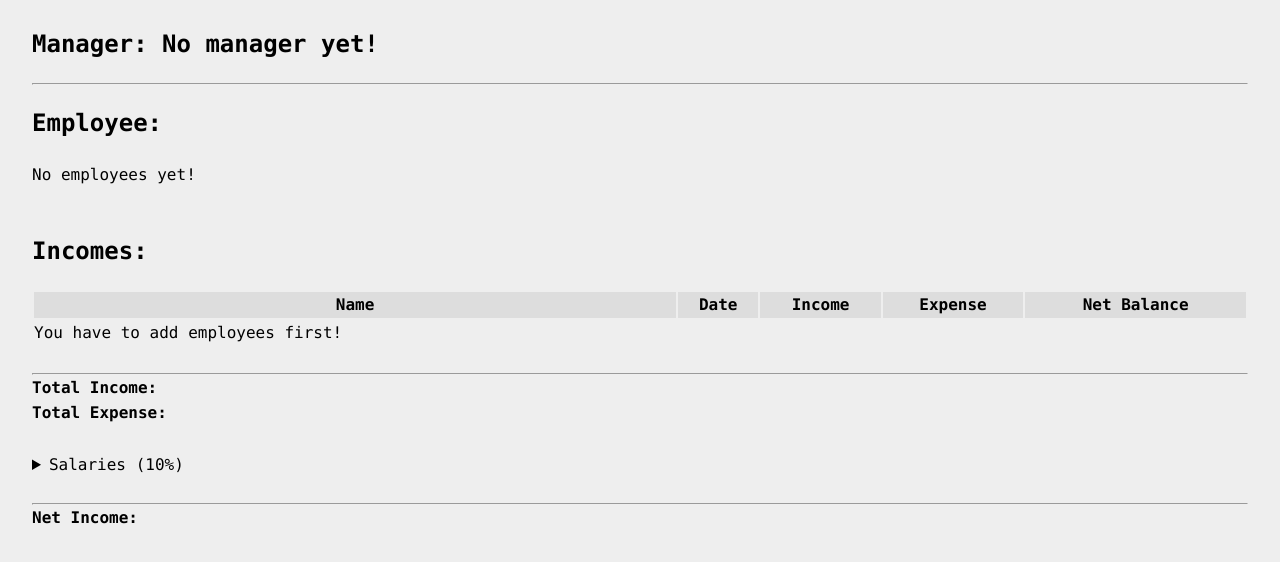
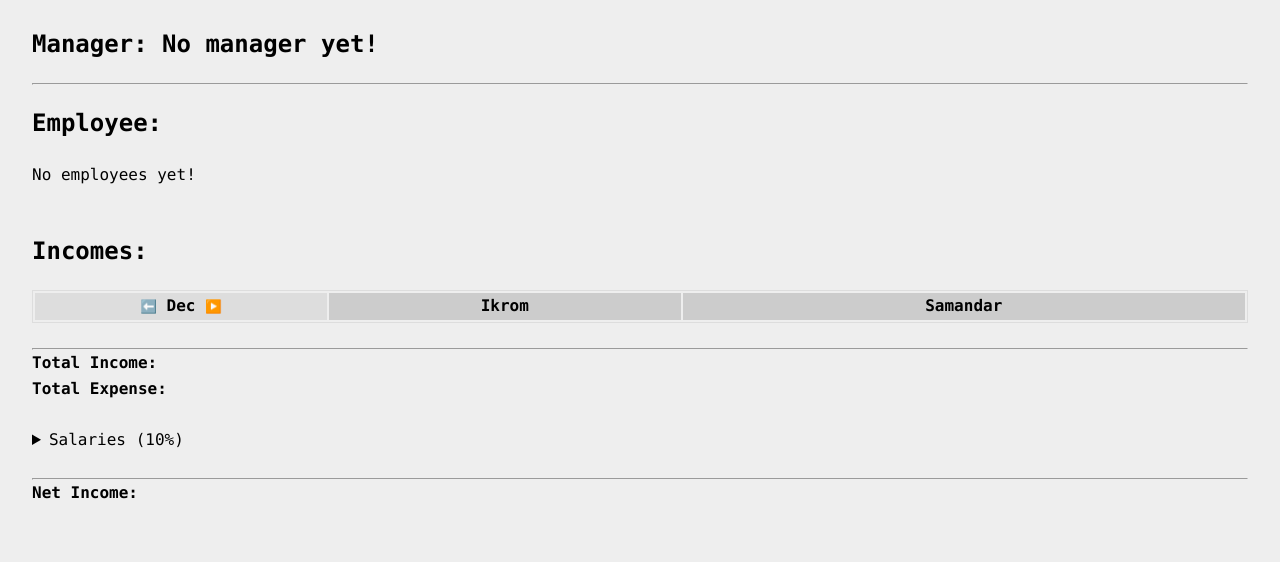
Before and after one commit to ikromw/financial-sheet, a React (Vite) app: page / in a window 1280 px wide. Shown: the top 562 px of the page. Built offline with nearby package versions, Linux system fonts and the light colour scheme.

Commit message:
Main data structure

```diff
--- a/src/App.css
+++ b/src/App.css
@@ -1,27 +1,46 @@
 .manager {
     color: #15762e;
 }
-
+.expences{
+    background: lightcoral;
+}
 table {
     width: 100%;
+    border: 1px solid #ddd;
 }
-table thead{
+
+table thead {
+    background: #ccc;
+}
+
+table thead tr th:nth-child(1) {
+    background: #ddd;
+    max-width: 40px !important;
+}
+table thead tr th:nth-child(1) button{
+    background: transparent;
+    border: none;
+    cursor: pointer;
+}
+
+table tbody tr:nth-child(even) {
     background: #ddd;
 }
-
 
 /*
     BUTTON and FORM
 */
-.align{
+.align {
     display: flex;
     gap: 10px;
     align-items: center;
 }
-.align:hover .open-close-form{
+
+.align:hover .open-close-form {
     display: block;
 }
-.open-close-form{
+
+.open-close-form {
     width: 25px;
     height: 25px;
     display: none;
@@ -29,9 +48,11 @@ table thead{
     border: none;
     cursor: pointer;
 }
-.open-close-form:hover{
+
+.open-close-form:hover {
     background: #ccc;
 }
-.open-close-form:active{
+
+.open-close-form:active {
     transform: scale(.9);
 }
--- a/src/App.jsx
+++ b/src/App.jsx
@@ -2,7 +2,7 @@ import "./App.css";
 import dayjs from "dayjs";
 import UsersForm from "./components/UsersForm";
 import IncomeForm from "./components/IncomeForm";
-import { test_data, users } from "./db/db";
+import { test_data, users, test_data1 } from "./db/db";
 import { useState, useMemo } from "react";
 import { MSGS, DEFAULT_PERCENT } from "./lib/settings";
 import {
@@ -157,7 +157,7 @@ function App() {
       )}
       <br />
 
-      <table className="table incomes">
+      {/* <table className="table incomes">
         <thead>
           <tr>
             <th>Name</th>
@@ -187,124 +187,68 @@ function App() {
                 )
           }
         </tbody>
+      </table> */}
+
+      <table className="table incomes">
+        <thead>
+          <tr>
+            <th><button>⬅️</button> Dec <button>▶️</button></th>
+            {test_data1.map((user) =>
+              <>
+                <th key={user.id}>{user.name}</th>
+              </>
+            )}
+          </tr>
+        </thead>
+
+        <tbody>
+          {
+            test_data1.map((user) =>
+              user.records.map((record, index) =>
+                console.log(record[0])
+              ))
+          }
+        </tbody>
       </table>
+
+
+
 
       {/* <table className="table incomes">
         <thead>
           <tr>
-            <th><button>⬅️</button> December <button>▶️</button></th>
+            <th><button>⬅️</button> Dec <button>▶️</button></th>
             <th>Farhod</th>
             <th>Samandar</th>
             <th>Baxtiyor</th>
             <th>Bekzod</th>
             <th>Asil</th>
             <th>Javohir</th>
-            <th>Saidahror</th>
-            <th>Muhriddin</th>
-            <th>BEKO</th>
-            <th>Ikrom</th>
           </tr>
         </thead>
         <tbody>
           <tr>
             <th>1</th>
-            <td>200,000 <br /> 500 000</td>
-            <td>200,000 | 500 000</td>
-            <td>200,000 | 500 000</td>
-            <td>200,000 | 500 000</td>
-            <td>200,000 | 500 000</td>
-            <td>200,000 | 500 000</td>
-            <td>200,000 | 500 000</td>
-            <td>200,000 | 500 000</td>
-            <td>200,000 | 500 000</td>
-            <td>200,000 | 500 000</td>
+            <td>200,000/<span style={{ color: "#999" }}>10,000</span></td>
+            <td>0</td>
+            <td>200,000</td>
+            <td>200,000</td>
+            <td>200,000</td>
+            <td>200,000</td>
           </tr>
-          <tr>
-            <th>1</th>
-            <td>200,000 <br /> 500 000</td>
-            <td>200,000 | 500 000</td>
-            <td>200,000 | 500 000</td>
-            <td>200,000 | 500 000</td>
-            <td>200,000 | 500 000</td>
-            <td>200,000 | 500 000</td>
-            <td>200,000 | 500 000</td>
-            <td>200,000 | 500 000</td>
-            <td>200,000 | 500 000</td>
-            <td>200,000 | 500 000</td>
+
+          <tr className="expences">
+            <th>Expences</th>
+            <td>200,000</td>
+            <td>10</td>
+            <td>200,000</td>
+            <td>200,000</td>
+            <td>200,000</td>
+            <td>200,000</td>
           </tr>
-          <tr>
-            <th>1</th>
-            <td>200,000 <br /> 500 000</td>
-            <td>200,000 | 500 000</td>
-            <td>200,000 | 500 000</td>
-            <td>200,000 | 500 000</td>
-            <td>200,000 | 500 000</td>
-            <td>200,000 | 500 000</td>
-            <td>200,000 | 500 000</td>
-            <td>200,000 | 500 000</td>
-            <td>200,000 | 500 000</td>
-            <td>200,000 | 500 000</td>
-          </tr>
-          <tr>
-            <th>1</th>
-            <td>200,000 <br /> 500 000</td>
-            <td>200,000 | 500 000</td>
-            <td>200,000 | 500 000</td>
-            <td>200,000 | 500 000</td>
-            <td>200,000 | 500 000</td>
-            <td>200,000 | 500 000</td>
-            <td>200,000 | 500 000</td>
-            <td>200,000 | 500 000</td>
-            <td>200,000 | 500 000</td>
-            <td>200,000 | 500 000</td>
-          </tr>
-          <tr>
-            <th>1</th>
-            <td>200,000 <br /> 500 000</td>
-            <td>200,000 | 500 000</td>
-            <td>200,000 | 500 000</td>
-            <td>200,000 | 500 000</td>
-            <td>200,000 | 500 000</td>
-            <td>200,000 | 500 000</td>
-            <td>200,000 | 500 000</td>
-            <td>200,000 | 500 000</td>
-            <td>200,000 | 500 000</td>
-            <td>200,000 | 500 000</td>
-          </tr>
-          <tr>
-            <th>1</th>
-            <td>200,000 <br /> 500 000</td>
-            <td>200,000 | 500 000</td>
-            <td>200,000 | 500 000</td>
-            <td>200,000 | 500 000</td>
-            <td>200,000 | 500 000</td>
-            <td>200,000 | 500 000</td>
-            <td>200,000 | 500 000</td>
-            <td>200,000 | 500 000</td>
-            <td>200,000 | 500 000</td>
-            <td>200,000 | 500 000</td>
-          </tr>
+
         </tbody>
       </table> */}
-
-      {/* {
-        usersData.length == 0 ?
-          MSGS.employee_add_form :
-          data.length === 0 ? MSGS.no_income :
-            data.map((employee) =>
-              employee.records.map((record, recordIndex) => (
-                <div key={recordIndex}>
-                  {recordIndex === 0 && (
-                    <h3>{employee.name}</h3>
-                  )}
-                  <p>{dayjs(record.date).format('MMMM D, YYYY')}</p>
-                  <p>{record.income && PriceFormat(record.income)}</p>
-                  <p>{record.expense && PriceFormat(record.expense)}</p>
-                  <p>{record.income && PriceFormat(record.income - record.expense)}</p>
-                </div>
-              ))
-            )
-      } */}
 
       <br />
       <hr />
--- a/src/components/IncomeForm.jsx
+++ b/src/components/IncomeForm.jsx
@@ -19,6 +19,8 @@ const IncomeForm = ({ usersData, onSubmit, dataFormSchema, setDataFormSchema })
                     })}
                 </>
             </select>
+
+            <input type="date" name="" id="" />
 
             <input
                 type="number"
--- a/src/db/db.js
+++ b/src/db/db.js
@@ -6,7 +6,83 @@
 //   date: string
 //   income: number
 //   expense: number
+
+
 export const test_data = []
+export const test_data1 = [
+  {
+    id: 1,
+    name: "Ikrom",
+    records: [
+      {
+        month: "January",
+        details: [
+          {
+            income: 200000,
+            expense: 0,
+            date: "2025-01-01"
+          },
+          {
+            income: 200000,
+            expense: 10000,
+            date: "2025-01-02"
+          },
+        ]
+      },
+      {
+        month: "February",
+        details: [
+          {
+            income: 200000,
+            expense: 2000,
+            date: "2025-01-01"
+          },
+          {
+            income: 200000,
+            expense: 10000,
+            date: "2025-01-02"
+          },
+        ]
+      }
+    ]
+  },
+  {
+    id: 2,
+    name: "Samandar",
+    records: [
+      {
+        month: "January",
+        details: [
+          {
+            income: 200000,
+            expense: 0,
+            date: "2025-01-01"
+          },
+          {
+            income: 200000,
+            expense: 10000,
+            date: "2025-01-02"
+          }
+        ]
+      },
+      {
+        month: "February",
+        details: [
+          {
+            income: 200000,
+            expense: 15000,
+            date: "2025-01-01"
+          },
+          {
+            income: 200000,
+            expense: 10000,
+            date: "2025-01-02"
+          },
+        ]
+      }
+    ]
+  }
+]
 
 // Users data scheme:
 // name: string
@@ -17,8 +93,8 @@ export const users = []
 // Local storage
 const INCOME_DATA_KEY = "income_data"
 export const SET_INCOME_DATA = (data) => {
-    localStorage.setItem(INCOME_DATA_KEY, JSON.stringify(data));
+  localStorage.setItem(INCOME_DATA_KEY, JSON.stringify(data));
 }
 export const GET_INCOME_DATA = (data) => {
-    return JSON.parse(localStorage.getItem(INCOME_DATA_KEY));
+  return JSON.parse(localStorage.getItem(INCOME_DATA_KEY));
 }
```
